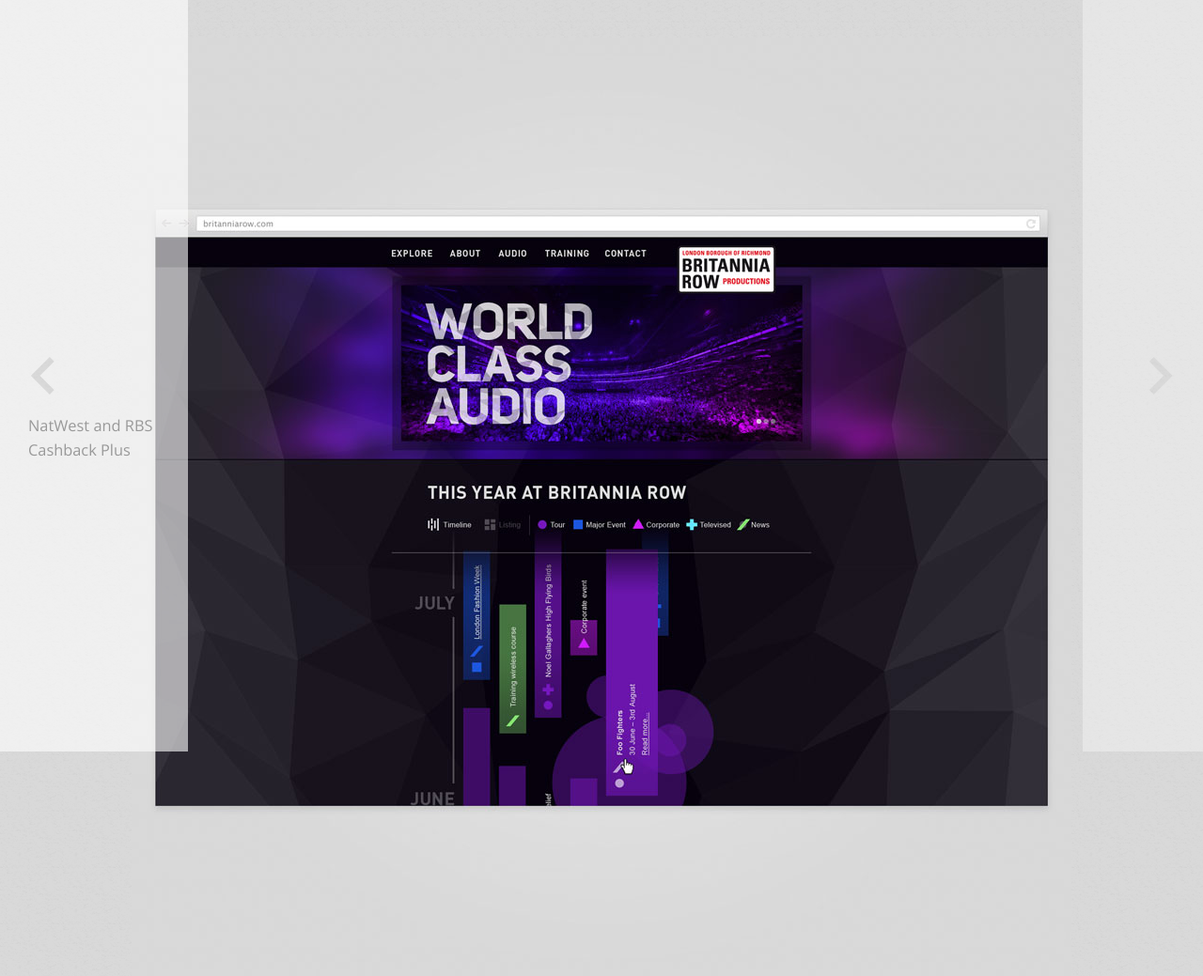
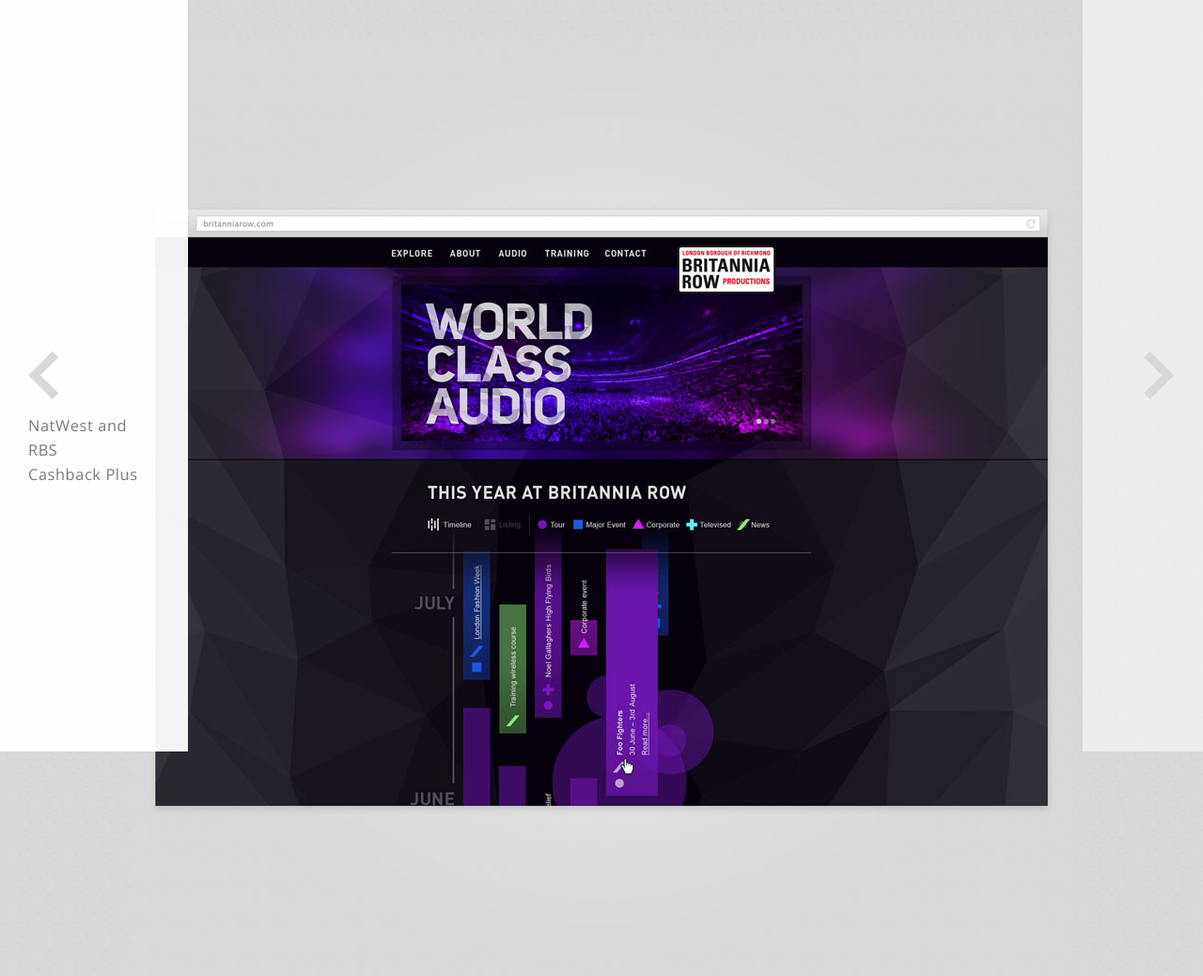
Before and after one commit to LukeDarbs/whbn, a PHP site: page /work/brit-row-website/index.php in a window 1280 px wide. Shown: the top 1039 px of the page at 94% size. Run offline with PHP 8.4, Linux system fonts and the light colour scheme; data that the repository does not hold is empty; some libraries are stand-ins or nearby versions.

Commit message:
Next / Previous navigation rework
Abandoned SVG masking in favour of SVG background and opacity.

```diff
--- a/public/css/idic.css
+++ b/public/css/idic.css
@@ -1198,7 +1198,8 @@
   height: 70px;
   width: 47%;
   overflow: hidden;
-  background: rgba(255, 255, 255, 0.35) url('img/arrow-left.png') no-repeat 30px center;
+  background: white url('img/arrow-left.svg') 15px center / 22px no-repeat;
+  opacity: .55;
   -webkit-transition: all ease-out 0.5s;
   -o-transition: all ease-out 0.5s;
   transition: all ease-out 0.5s;
@@ -1215,13 +1216,14 @@
   margin-top: 40px;
   padding: 0 30px;
   text-align: left;
+  letter-spacing: .6px;
   font-size: 16.362px;
   color: transparent;
 }
 .prev-project:hover,
 .next-project:hover {
   text-decoration: none;
-  background-color: rgba(255, 255, 255, 0.6);
+  opacity: .95;
   -webkit-transition: all ease-out 0s;
   -o-transition: all ease-out 0s;
   transition: all ease-out 0s;
@@ -1233,6 +1235,12 @@
   -o-transition: all ease-out 0s;
   transition: all ease-out 0s;
 }
+@media (min-width: 568px) {
+  .prev-project,
+  .next-project {
+    width: 25%;
+  }
+}
 @media (min-width: 768px) {
   .prev-project,
   .next-project {
@@ -1240,12 +1248,15 @@
     position: fixed;
     height: 100%;
     width: 08%;
+    background-size: 33px;
+    background-position: 20px center;
   }
 }
 @media (min-width: 992px) {
   .prev-project,
   .next-project {
     width: 10%;
+    background-position: 30px center;
   }
   .prev-project:hover,
   .next-project:hover {
@@ -1254,7 +1265,7 @@
   }
   .prev-project:hover p,
   .next-project:hover p {
-    color: #999;
+    color: #777;
     width: 150px;
   }
 }
@@ -1298,7 +1309,7 @@
 }
 .next-project {
   float: right;
-  background: rgba(255, 255, 255, 0.35) url('img/arrow-right.png') no-repeat right 30px center;
+  background: white url('img/arrow-right.svg') right 15px center / 22px no-repeat;
 }
 .next-project p {
   text-align: right;
@@ -1307,6 +1318,13 @@
   .next-project {
     float: none;
     right: 0;
+    background-size: 33px;
+    background-position: right 20px center;
+  }
+}
+@media (min-width: 992px) {
+  .next-project {
+    background-position: right 30px center;
   }
 }
 .description {
@@ -1348,11 +1366,11 @@
 }
 .post-nba-payback .prev-project,
 .post-nba-payback .next-project {
-  background-color: rgba(255, 255, 255, 0.1);
+  opacity: .2;
 }
 .post-nba-payback .prev-project:hover,
 .post-nba-payback .next-project:hover {
-  background-color: rgba(255, 255, 255, 0.2);
+  opacity: .6;
 }
 @media (min-width: 992px) {
   .post-nba-payback .prev-project:hover p,
@@ -1361,10 +1379,10 @@
   }
 }
 .post-nba-payback .prev-project {
-  background-image: url('img/arrow-left-black.png');
+  background-image: url('img/arrow-left-black.svg');
 }
 .post-nba-payback .next-project {
-  background-image: url('img/arrow-right-black.png');
+  background-image: url('img/arrow-right-black.svg');
 }
 .post-nba-payback footer {
   color: #555;
--- a/source/less/gallery.less
+++ b/source/less/gallery.less
@@ -30,7 +30,6 @@
 		li {
 			margin: 20px 0 ;
 			max-width: 1000px;
-			//display: flex;
 			position: relative;
 		}
 
@@ -114,7 +113,9 @@
 	height: 70px;
 	width: 47%;
 	overflow: hidden;
-	background: rgba(255, 255, 255, 0.35) url('img/arrow-left.png') no-repeat 30px center;
+	background: white url('img/arrow-left.svg') 15px center / 22px no-repeat ;
+	// mix-blend-mode: screen; Worked for nav but killed all the other colours on page
+	opacity: .55;
 	.snap-fade();
 	.transition-duration(.5s);
 	z-index: 3000;
@@ -127,14 +128,15 @@
 		margin-top: 40px;
 		padding: 0 30px;
 		text-align: left;
+		letter-spacing: .6px;
 		font-size: (@font-size-base * .909); // ~20px
 		color: transparent;
-		// .snap-fade();
+
 	}
 
 	&:hover {
 		text-decoration: none;
-		background-color: rgba(255, 255, 255, 0.6);
+		opacity: .95;
 		.snap-fade-hover();
 
 		p {
@@ -144,23 +146,32 @@
 
 	}
 
+	@media (min-width: (@screen-sm-min - 200px)) {
+
+		width: 25%;
+
+	}
+
 	@media (min-width: @screen-sm-min) {
 
 		float: none;
 		position: fixed;
 		height: 100%;
 		width: 08%;
+		background-size: 33px;
+		background-position: 20px center;
 
 	}
 
 	@media (min-width: @screen-md-min) {
 
 		width: 10%;
+		background-position: 30px center;
 		&:hover {
 			overflow: visible;
 			width: 150px;
 			p {
-				color: @gray-light;
+				color: @gray;
 				width: 150px;
 			}
 		}
@@ -200,11 +211,10 @@
 	@media (max-width: (@screen-sm-min - 1)) {
 
 		// border: 1px solid red;
-	  position: -webkit-sticky;
-	  position: sticky;
+		position: -webkit-sticky;
+		position: sticky;
 	  // bottom: 96px;
 	  bottom: 36px;
-
 
 	}
 
@@ -213,7 +223,7 @@
 .next-project {
 
 	float: right;
-	background: rgba(255, 255, 255, 0.35) url('img/arrow-right.png') no-repeat right 30px center;
+	background: white url('img/arrow-right.svg') right 15px center / 22px no-repeat ;
 
 	p {
 		text-align: right;
@@ -221,8 +231,16 @@
 
 	@media (min-width: @screen-sm-min) {
 
-	float: none;
-	right: 0;
+		float: none;
+		right: 0;
+		background-size: 33px;
+		background-position: right 20px center;
+
+	}
+
+	@media (min-width: @screen-md-min) {
+
+		background-position: right 30px center;
 
 	}
 }
--- a/source/less/project-specific.less
+++ b/source/less/project-specific.less
@@ -15,10 +15,10 @@
 	.prev-project,
 	.next-project {
 
-		background-color: rgba(255, 255, 255, 0.1);
+		opacity: .2;
 
 		&:hover {
-			background-color: rgba(255, 255, 255, 0.2);
+			opacity: .6;
 		}
 
 		@media (min-width: @screen-md-min) {
@@ -33,10 +33,10 @@
 	}
 
 	.prev-project {
-		background-image: url('img/arrow-left-black.png');
+		background-image: url('img/arrow-left-black.svg');
 	}
 	.next-project {
-		background-image: url('img/arrow-right-black.png');
+		background-image: url('img/arrow-right-black.svg');
 	}
 
 	footer {
```
Also changed, not shown: public/css/img/arrow-left-black.png (deleted), public/css/img/arrow-left-black.svg (added), public/css/img/arrow-left.png (deleted), public/css/img/arrow-left.svg (added), public/css/img/arrow-right-black.png (deleted), public/css/img/arrow-right-black.svg (added), public/css/img/arrow-right.png (deleted), public/css/img/arrow-right.svg (added), public/inc/next_post.php (line endings or trailing spaces), 3 other files.
